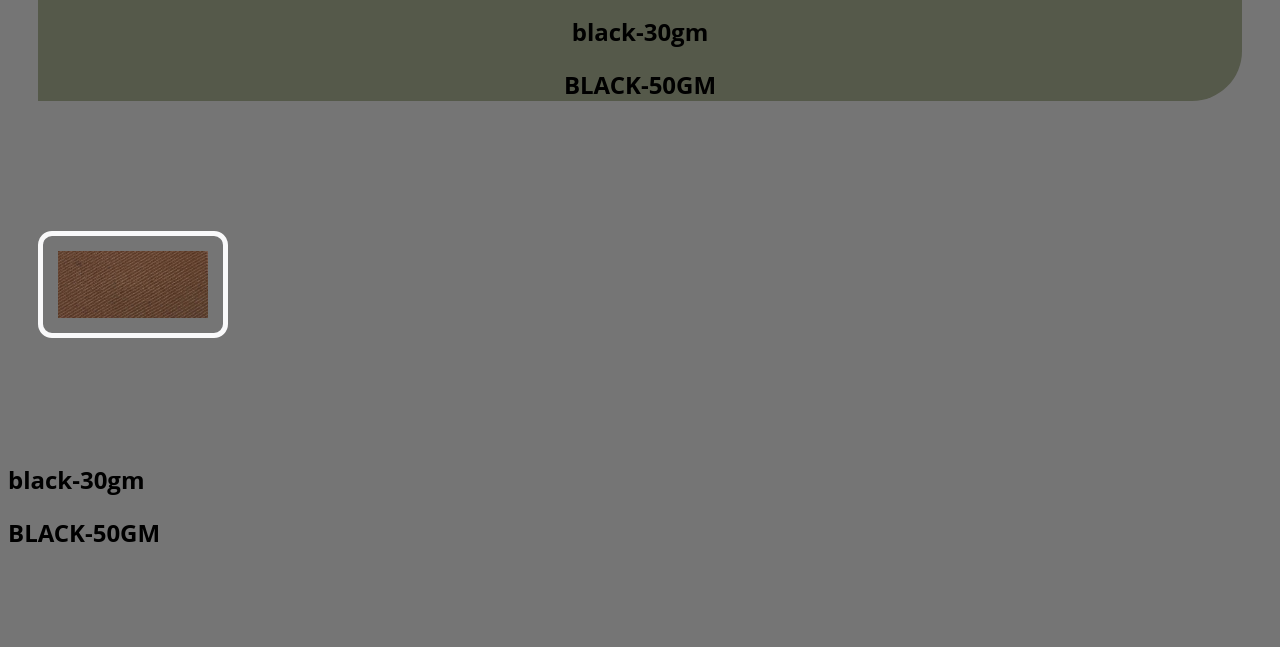
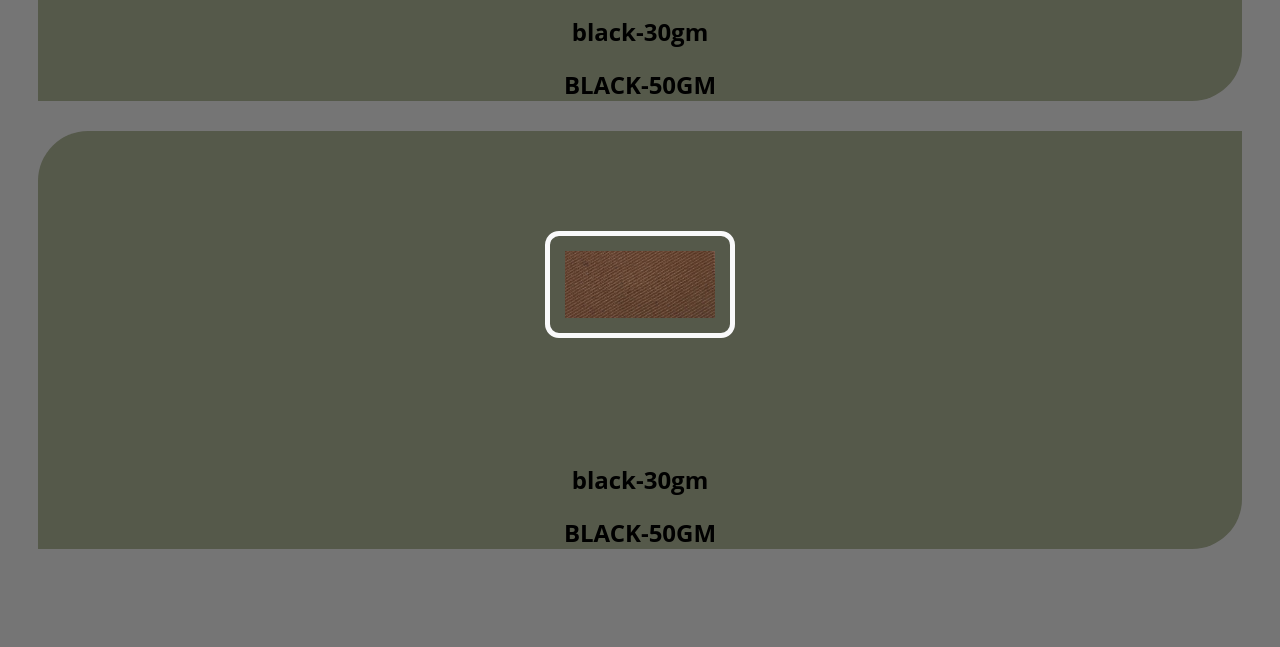
Before and after one commit to Rakib9001/wash-solueation, a plain HTML site: page dyeing.html in a window 1280 px wide. Shown: the part 2300-2947 px from the top of the page. Drawn offline with Linux system fonts and the light colour scheme.

Commit message:
added file

```diff
--- a/style.css
+++ b/style.css
@@ -204,3 +204,10 @@ margin: 35px 48px;
         border-radius: 50px 0px;
         margin: 30px;
         }
+        .dying7{
+            text-align: center;
+            border-color: ;
+            background-color: #55594a;
+            border-radius: 50px 0px;
+            margin: 30px;
+            }
```
